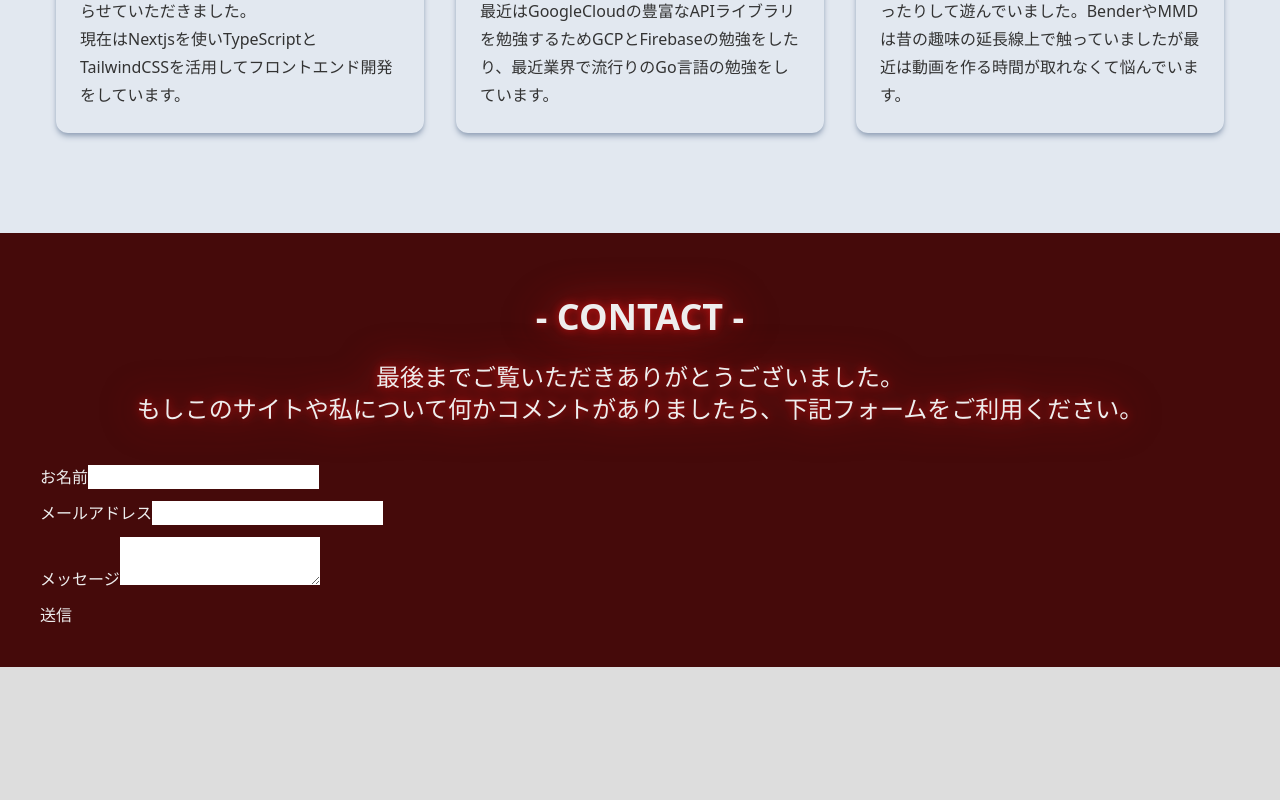
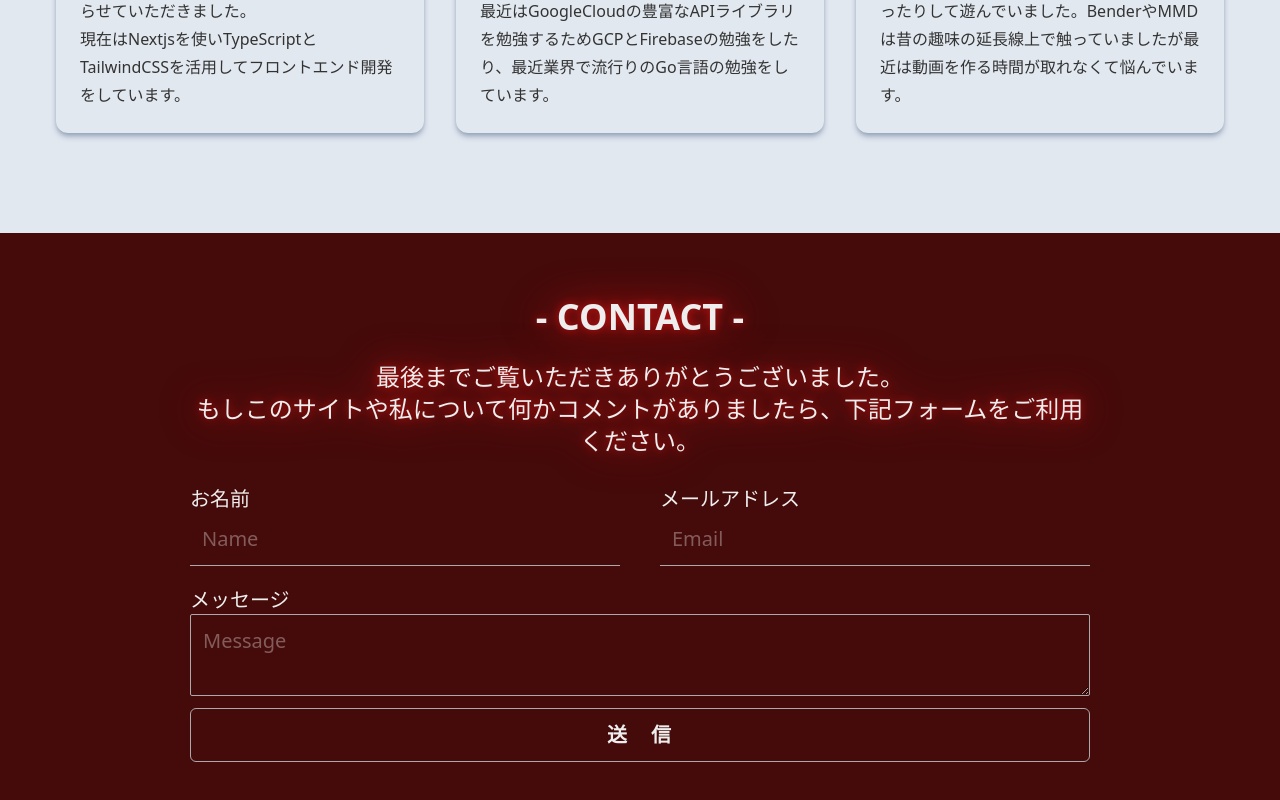
Before and after one commit to lovecoal0928/portfolio-v2, a Next.js app: page / in a window 1280 px wide. Shown: the part 3626-4426 px from the top of the page. Before the commit the page ends 4293 px from the top, so only its background shows below. Built offline with nearby package versions, Linux system fonts and the light colour scheme.

Commit message:
update コンタクトフォーム

```diff
--- a/components/Contact.tsx
+++ b/components/Contact.tsx
@@ -32,31 +32,33 @@ const Contact = () => {
         <div id='contact' className='bg-red-950 w-full text-[#eee]'>
             <div className='py-6 md:p-10'>
                 <h1 className='flex text-4xl m-6 text-center drop-shadow-RED justify-center'>- CONTACT -</h1>
-                <p className='flex font-light text-2xl mb-10 px-5 md:px-0 text-center drop-shadow-RED justify-center'>
+                <p className='flex font-light mx-auto text-2xl px-5 md:px-0 text-center drop-shadow-RED justify-center w-[460px] md:w-[500px] xl:w-[900px]'>
                     最後までご覧いただきありがとうございました。<br/>
                     もしこのサイトや私について何かコメントがありましたら、下記フォームをご利用ください。</p>
-                <div className="container mt-5">
+                <div className="m-5 mx-auto w-[380px] md:w-[600px] xl:w-[900px]">
                     <form onSubmit={(e: React.FormEvent<HTMLFormElement>) => handleSubmit(e)}>
-                        <div className="mb-3">
+                        <div className="flex flex-col xl:flex-row xl:w-full xl:space-x-10 mb-3">
+                            <div className="flex flex-col xl:w-1/2">
                                 <label htmlFor="name" className="FormLabel">
                                     お名前
                                 </label>
-                            <input type="text" className="FormBox" id="name" ref={nameRef} required />
+                                <input type="text" className="FormBox" id="name" ref={nameRef} required placeholder="Name"/>
                             </div>
-                        <div className="mb-3">
+                            <div className="flex flex-col xl:w-1/2">
                                 <label htmlFor="email" className="FormLabel">
                                     メールアドレス
                                 </label>
-                            <input type="email" className="FormBox" id="email" ref={emailRef} required />
+                                <input type="email" className="FormBox" id="email" ref={emailRef} required placeholder="Email"/>
                             </div>
-                        <div className="mb-3">
+                        </div>
+                        <div className="flex flex-col mb-3">
                             <label htmlFor="message" className="FormLabel">
                                 メッセージ
                             </label>
-                            <textarea name="message" className="FormBox" id="message" ref={messageRef} required />
+                            <textarea name="message" className="TextAREA" id="message" ref={messageRef} required placeholder="Message"/>
                         </div>
                         <button type="submit" className="SubmitBtn">
-                            送信
+                            送　信
                         </button>
                     </form>
                 </div>
--- a/styles/globals.css
+++ b/styles/globals.css
@@ -113,4 +113,25 @@
   .RadarText {
     @apply flex text-base text-left items-center justify-center leading-7 w-[340px] md:w-[350px] xl:w-[320px]
   }
+
+  /* お問い合わせフォーム */
+  .FormLabel {
+    @apply text-[#eee] font-light text-xl pt-2
+    transition ease-in-out duration-200
+  }
+
+  .FormBox {
+    @apply text-xl font-light text-[#eee] p-3 bg-red-950 border-b-[1px] border-[#aaa] placeholder-[#fff5] focus:outline-none focus:placeholder-transparent
+    transition ease-in-out duration-200
+  }
+
+  .TextAREA {
+    @apply text-xl font-light text-[#eee] p-3 bg-red-950 border-[1px] rounded-sm border-[#aaa] placeholder-[#fff5] focus:outline-none focus:placeholder-transparent
+    transition ease-in-out duration-200
+  }
+
+  .SubmitBtn {
+    @apply w-full text-xl font-bold tracking-widest text-[#eee] border-[1px] border-[#aaa] bg-transparent p-3 rounded-md hover:bg-[#eee] hover:text-[#333]
+    transition ease-in-out duration-200
+  }
 }
```
Lines whose indentation alone changed are shown as unchanged.
